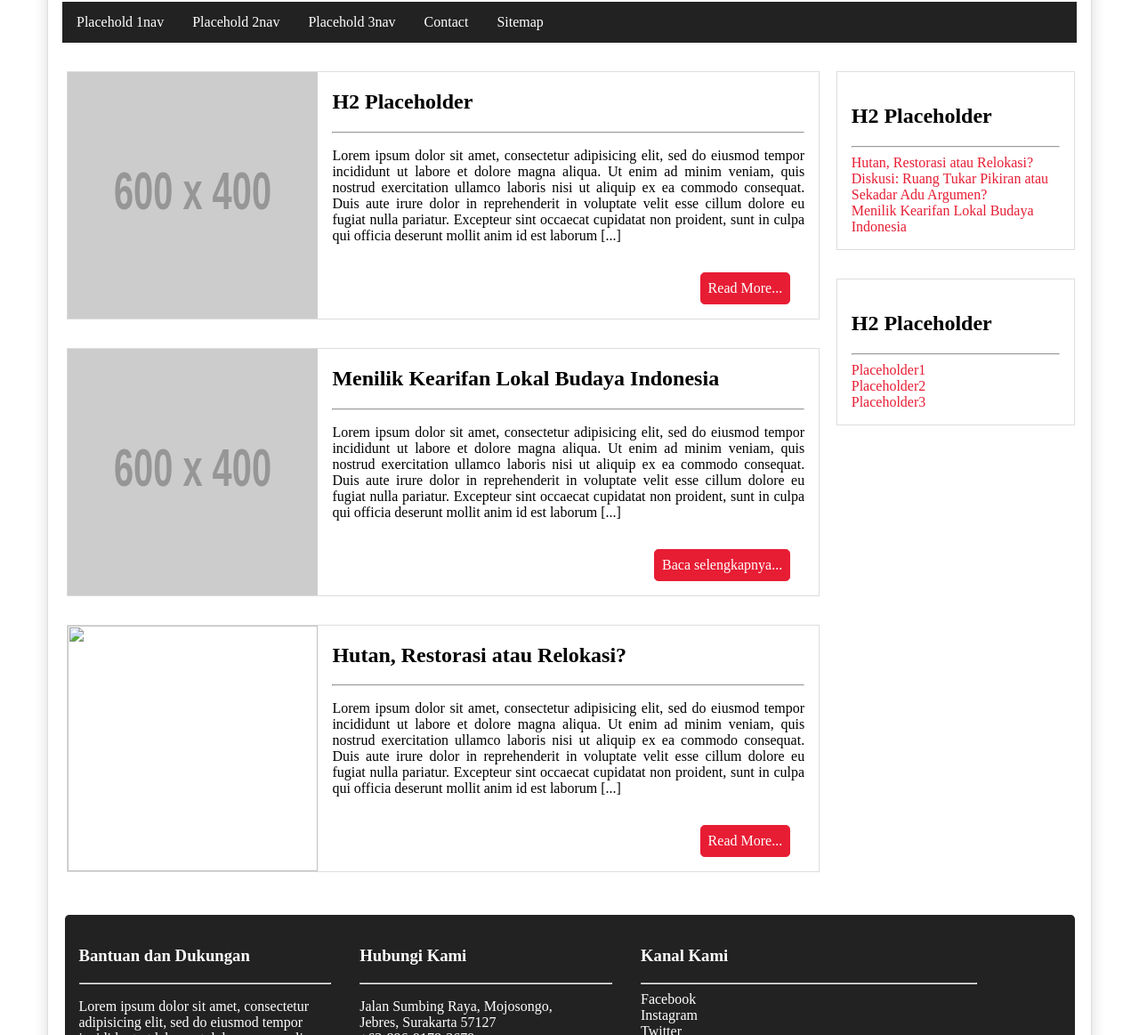
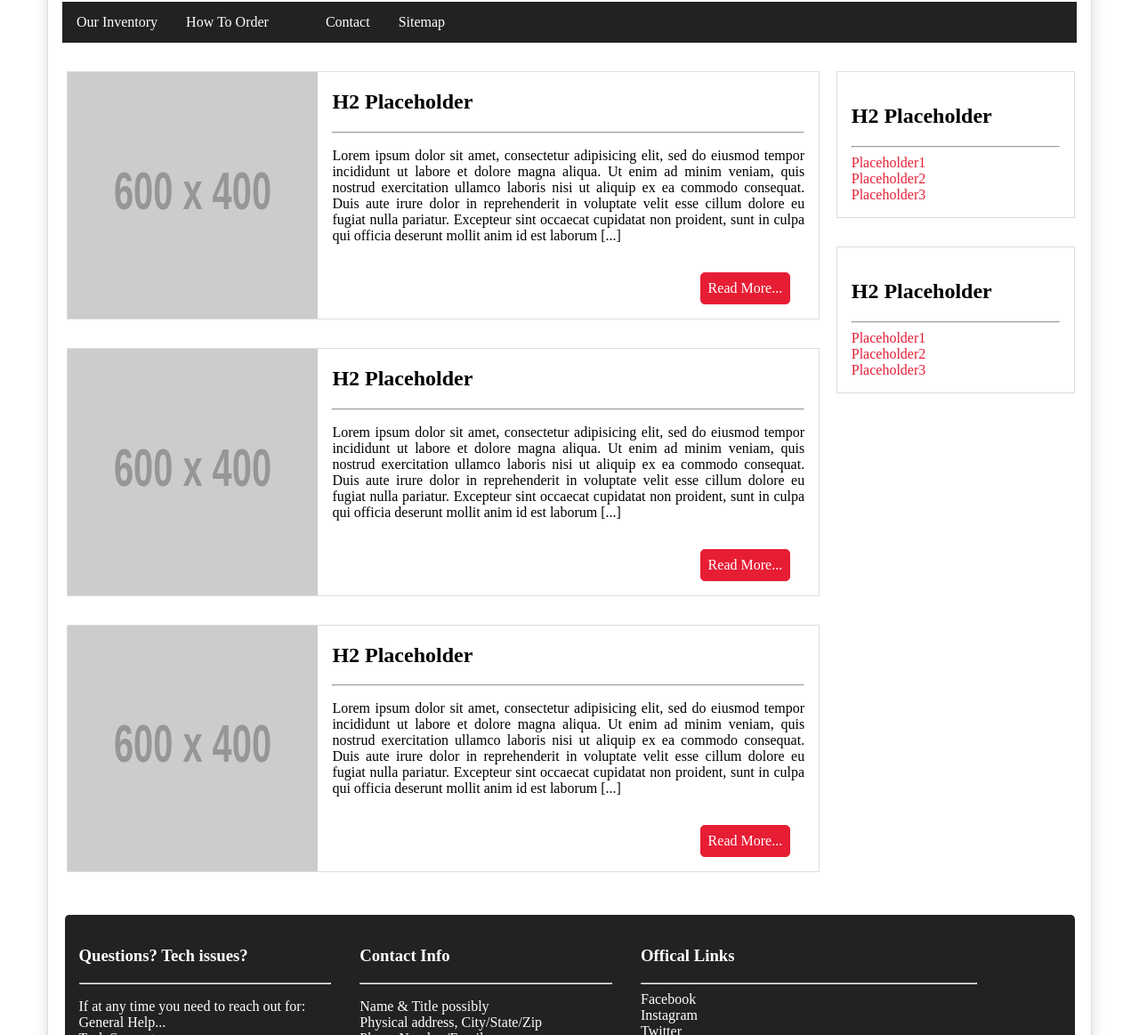
Before and after one commit to Synestiatech/Synestiatech.github.io, a plain HTML site: page index.html in a window 1280 px wide. Shown: the part 217-1380 px from the top of the page at 89% size. Drawn offline with Linux system fonts and the light colour scheme; placeholder pictures from the web are drawn by us.

Commit message:
updated html file

```diff
--- a/index.html
+++ b/index.html
@@ -9,17 +9,17 @@
 
 <body>
   <div class="container p-1 rounded shadow border">
-    <img src="https://dummyimage.com/600x400/ff0000/fff.png&text=placehold1" alt="Gerak" class="w-25">
+    <img src="https://dummyimage.com/600x400/ff0000/fff.png&text=placehold1" alt="Logo" class="w-25">
     <nav class="navbar">
       <ul>
         <li>
-          <a href="#">Placehold 1nav</a>
+          <a href="#">Our Inventory</a>
         </li>
         <li>
-          <a href="#">Placehold 2nav</a>
+          <a href="#">How To Order</a>
         </li>
         <li>
-          <a href="#">Placehold 3nav</a>
+          <a href="#"></a>
         </li>
         <li>
           <a href="#">Contact</a>
@@ -57,7 +57,7 @@
           </div>
           <div class="col-8">
             <div class="m-1">
-              <h2>Menilik Kearifan Lokal Budaya Indonesia</h2>
+              <h2>H2 Placeholder</h2>
               <hr>
               <p class="text-justify">
                 Lorem ipsum dolor sit amet, consectetur adipisicing elit, sed do eiusmod
@@ -67,17 +67,17 @@
                 cillum dolore eu fugiat nulla pariatur. Excepteur sint occaecat cupidatat non
                 proident, sunt in culpa qui officia deserunt mollit anim id est laborum [...]
               </p>
-              <a href="#" class="btn-more">Baca selengkapnya...</a>
+              <a href="#" class="btn-more">Read More...</a>
             </div>
           </div>
         </div>
         <div class="row border mt-2">
           <div class="col-4">
-            <img src="img/head3.jpg" class="img-fluid h-100">
+            <img src="https://dummyimage.com/600x400/ff0000/fff.png&text=placehold4 " class="img-fluid h-100">
           </div>
           <div class="col-8">
             <div class="m-1">
-              <h2>Hutan, Restorasi atau Relokasi?</h2>
+              <h2>H2 Placeholder</h2>
               <hr>
               <p class="text-justify">
                 Lorem ipsum dolor sit amet, consectetur adipisicing elit, sed do eiusmod
@@ -96,11 +96,11 @@
         <div class="ml-1 mt-2 p-1 border">
           <h2>H2 Placeholder</h2>
           <hr>
-          <a class="text-decoration-none color-gerak" href="#">Hutan, Restorasi atau Relokasi?</a>
+          <a class="text-decoration-none color-gerak" href="#">Placeholder1</a>
           <br>
-          <a class="text-decoration-none color-gerak" href="#">Diskusi: Ruang Tukar Pikiran atau Sekadar Adu Argumen?</a>
+          <a class="text-decoration-none color-gerak" href="#">Placeholder2</a>
           <br>
-          <a class="text-decoration-none color-gerak" href="#">Menilik Kearifan Lokal Budaya Indonesia</a>
+          <a class="text-decoration-none color-gerak" href="#">Placeholder3</a>
         </div>
         <div class="ml-1 mt-2 p-1 border">
           <h2>H2 Placeholder</h2>
@@ -115,24 +115,28 @@
     </div>
     <div class="row bg-dark mt-3 rounded">
       <div class="col-3 p-1">
-        <h3 class="color-white">Bantuan dan Dukungan</h3>
+        <h3 class="color-white">Questions? Tech issues?</h3>
         <hr>
         <p class="color-white">
-          Lorem ipsum dolor sit amet, consectetur adipisicing elit, sed do eiusmod
-          tempor incididunt ut labore et dolore magna aliqua.
+            If at any time you need to reach out for: <br>
+            General Help... <br>
+            Tech Support... <br>
+            Suggestions... <br>
+            & anything else that may be on your mind, etc. <br>
+            Just Choose One of our Contact Methods and Someone will assist you as soon as possible!!
         </p>
       </div>
       <div class="col-3 p-1">
-        <h3 class="color-white">Hubungi Kami</h3>
+        <h3 class="color-white">Contact Info</h3>
         <hr>
         <p class="color-white">
-          Jalan Sumbing Raya, Mojosongo, <br>
-          Jebres, Surakarta 57127 <br>
-          +62-896-9178-3679
+          Name & Title possibly <br>
+          Physical address, City/State/Zip <br>
+          Phone Number/Email
         </p>
       </div>
       <div class="col-4 p-1">
-        <h3 class="color-white">Kanal Kami</h3>
+        <h3 class="color-white">Offical Links</h3>
         <hr>
         <a href="#" class="color-white text-decoration-none">Facebook</a> <br>
         <a href="#" class="color-white text-decoration-none">Instagram</a> <br>
```
